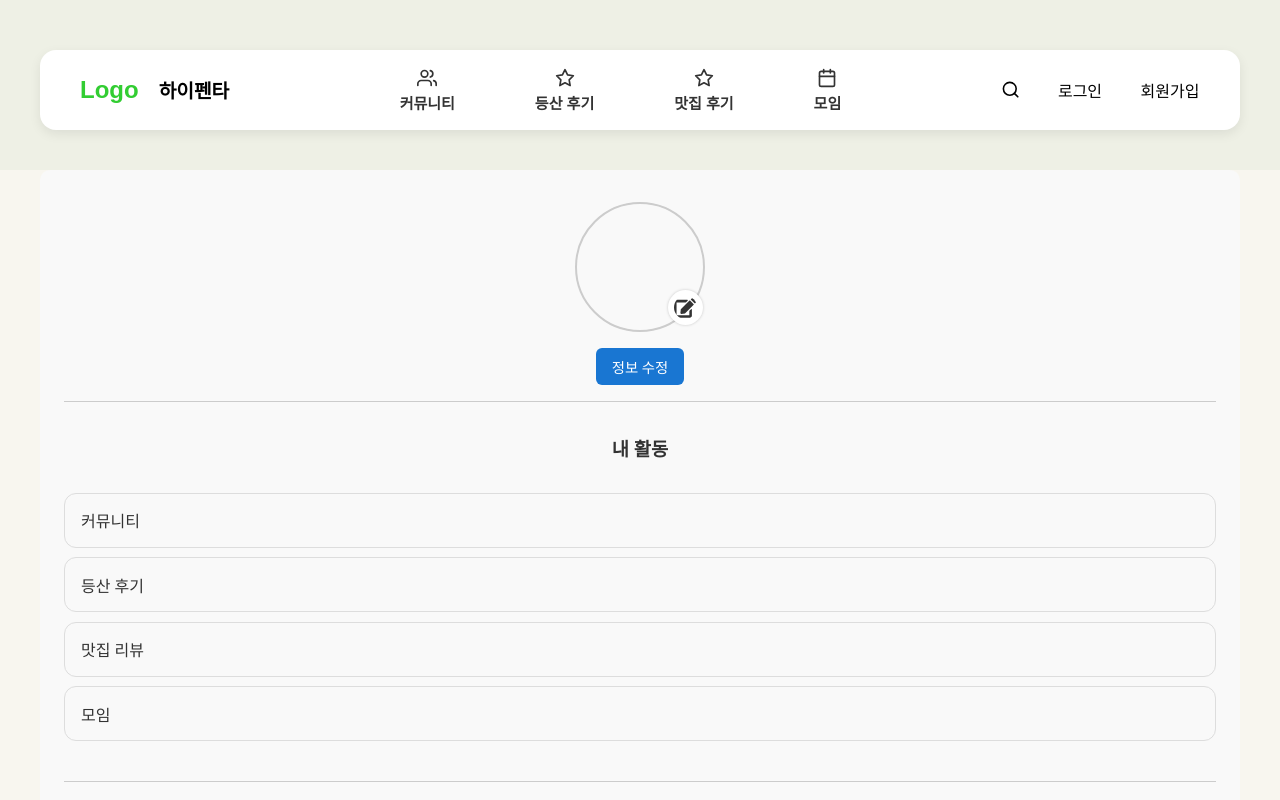
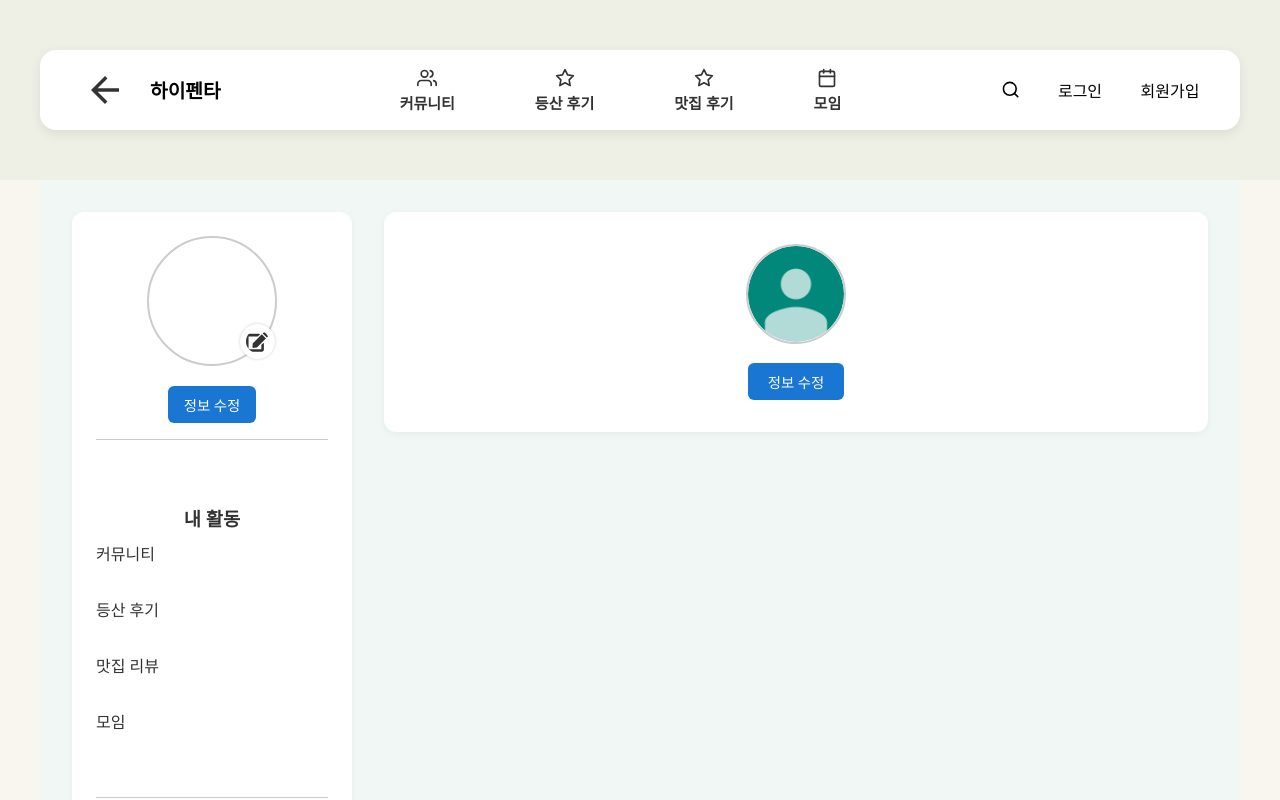
Before and after one commit to kimyk0101/hpm_react, a React (Vite) app: page /mypage in a window 1280 px wide. Shown: the top 800 px of the page. Built offline with nearby package versions, Linux system fonts and the light colour scheme; no server answers; a web font is replaced by a local one.

Commit message:
[경민] 마이페이지 css 작업중

```diff
--- a/src/components/Header/BackButton.jsx
+++ b/src/components/Header/BackButton.jsx
@@ -4,7 +4,7 @@ import { MdArrowBack } from "react-icons/md"; // 아이콘 추가
 const BackButton = () => {
   const navigate = useNavigate();
   return (
-    <button onClick={() => navigate("/")} className="back-button">
+    <button onClick={() => navigate("/")} className="h-back-button">
       <MdArrowBack size={42} />
     </button>
   );
--- a/src/css/Header.css
+++ b/src/css/Header.css
@@ -111,7 +111,7 @@ background-color: #fff;
   /* font-size: 0.9rem; */
 }
 
-.back-button {
+.h-back-button {
   background: none;
   border: none;
   cursor: pointer;
@@ -121,6 +121,6 @@ background-color: #fff;
   color: #333;
 }
 
-.back-button:hover {
+.h-back-button:hover {
   color: #ff6600;
 }
--- a/src/css/Mypage.css
+++ b/src/css/Mypage.css
@@ -1,16 +1,52 @@
-/* ===== MYPAGE 전체 레이아웃 ===== */
+/* ===== MYPAGE 전체 레이아웃 (Mypage.jsx) ===== */
 .mypage-layout {
-    /* max-width: 800px; */
-    border-radius: 10px;
-    /* margin: 0 auto; */
-    padding: 2rem 1.5rem;
+  display: flex;
+  gap: 2rem;
+  padding: 2rem;
+  margin: 100px auto 0;
+  background-color: #f0f7f4;
   font-family: 'Segoe UI', sans-serif;
-    background-color: #f9f9f9;
+  max-width: 1200px;
   color: #333;
-    margin-top: 90px;
 }
 
-  /* ===== HEADER ===== */
+/* ===== 사이드바 (MypageHeader + MypageFooter) ===== */
+.mypage-sidebar {
+  width: 280px;
+  display: flex;
+  flex-direction: column;
+  gap: 2rem;
+  background-color: #fff;
+  padding: 1.5rem;
+  border-radius: 12px;
+  box-shadow: 0 2px 6px rgba(0,0,0,0.05);
+}
+
+.sidebar-menu ul {
+  list-style: none;
+  padding: 0;
+}
+
+.sidebar-menu li {
+  padding-bottom: 2rem;
+  border-radius: 6px;
+  cursor: pointer;
+  transition: background-color 0.2s ease;
+}
+
+.sidebar-menu li:hover {
+  background-color: #e0f2f1;
+}
+
+/* ===== 오른쪽 콘텐츠 영역 (히스토리, 활동 카드 등) ===== */
+.mypage-main-content {
+  flex: 1;
+  display: flex;
+  flex-direction: column;
+  gap: 2rem;
+}
+
+/* ===== 헤더 (닉네임 + 버튼들) - MypageHeader.jsx ===== */
 .mypage-header {
   text-align: center;
   margin-bottom: 2rem;
@@ -20,7 +56,7 @@
 
 .mypage-header h2 {
   font-size: 1.8rem;
-    margin: 1rem;
+  margin: 1rem 0 0.5rem;
 }
 
 .header-actions {
@@ -43,14 +79,14 @@
   background-color: #1565c0;
 }
 
-/* ===== Profile Image ===== */
+/* ===== 프로필 이미지 - ProfileImage.jsx ===== */
 .profile-wrapper {
   position: relative;
   display: flex;
   justify-content: center;
   align-items: center;
   flex-direction: column;
-  margin-bottom: 20px 0;
+  margin-bottom: 20px;
 }
 
 .profile-img-container {
@@ -89,7 +125,6 @@
   box-shadow: 0 0 3px rgba(0, 0, 0, 0.2);
 }
 
-/* 메뉴: 변경 / 삭제 */
 .profile-menu {
   position: absolute;
   top: 50%;
@@ -118,54 +153,65 @@
   background-color: #f5f5f5;
 }
 
+/* ===== Footer 메뉴 - MypageFooter.jsx ===== */
 
-  /* ===== CONTENT ===== */
-  .mypage-content {
-    margin-bottom: 2.5rem;
+/* ===== 콘텐츠 카드 영역 ===== */
+.card-grid {
+  display: flex;
+  flex-wrap: wrap;
+  gap: 1rem;
 }
 
-  .mypage-content h3 {
-    /* font-size: 1.4rem; */
-    margin-bottom: 2rem;
+.activity-card {
+  flex: 1;
+  min-width: 200px;
+  padding: 1rem;
+  background-color: white;
+  border: 1px solid #ddd;
+  border-radius: 10px;
+  box-shadow: 0 1px 4px rgba(0, 0, 0, 0.05);
+  transition: transform 0.2s ease;
 }
 
-  .mypage-content ul {
-    /* display: flex; */
-    /* justify-content: space-around; */
-    /* gap: 1.5rem; */
-    list-style: none;
-    padding: 0;
-    margin: 0;
+.activity-card:hover {
+  transform: scale(1.03);
 }
 
-  .mypage-content li {
-    /* width: 150px; */
-    /* height: 80px; */
-    /* text-align: center; */
-    padding: 0.9rem 1rem;
-    /* background-color: #fff; */
-    border: 1px solid #ddd;
-    margin-bottom: 0.6rem;
-    border-radius: 12px;
-    /* box-shadow: 0 4px 8px rgba(0, 0, 0, 0.04); */
-    /* font-size: 1rem; */
-    /* font-weight: 600; */
-    /* color: #333; */
+/* ===== 히스토리 탭 - Mypage.jsx (우측 콘텐츠) ===== */
+.history-tabs {
+  display: flex;
+  gap: 1rem;
+  margin-bottom: 1.5rem;
+}
+
+.history-tabs button {
+  padding: 0.5rem 1.2rem;
+  border: none;
+  border-radius: 6px;
+  background-color: #e0e0e0;
+  font-size: 0.95rem;
   cursor: pointer;
   transition: background-color 0.2s ease;
-    /* display: flex; */
-    /* align-items: center; */
-    /* justify-content: center; */
-    /* text-align: center; */
 }
 
-  .mypage-content li:hover {
-    background-color: #f0f8ff;
-    transform: scale(1.03);
-    box-shadow: 0 6px 12px rgba(0, 0, 0, 0.08);
+.history-tabs button.active {
+  background-color: #2e7d32;
+  color: white;
 }
 
-  /* ===== FOOTER ===== */
+.history-tabs button:hover {
+  background-color: #388e3c;
+  color: white;
+}
+
+.history-content {
+  background-color: white;
+  padding: 1.5rem;
+  border-radius: 12px;
+  box-shadow: 0 2px 6px rgba(0, 0, 0, 0.04);
+}
+
+/* ===== Footer 메뉴 - MypageFooter.jsx ===== */
 .mypage-footer {
   display: flex;
   flex-direction: column;
@@ -179,12 +225,13 @@
 .mypage-footer h3 {
   margin-bottom: 2rem;
   font-weight: bold;
+  /* border-top: 1px solid #ccc; */
 }
 
 .mypage-footer ul {
   list-style: none;
   padding: 0;
-    margin:0;
+  margin: 0;
 }
 
 .mypage-footer li {
@@ -199,16 +246,54 @@
   text-decoration: underline;
 }
 
-  /* ===== RESPONSIVE ===== */
-  /* @media screen and (max-width: 600px) {
-    .header-actions {
-      flex-direction: column;
-      align-items: center;
+
+/* ===== Mypage Home - ProfileBox.jsx ===== */
+
+.profile-box {
+  background-color: #fff;
+  padding: 2rem;
+  border-radius: 12px;
+  box-shadow: 0 2px 8px rgba(0,0,0,0.05);
+  text-align: center;
 }
 
-    .mypage-footer {
-      flex-direction: column;
-      align-items: flex-start;
+.profile-box .profile-img-container {
+  width: 100px;
+  height: 100px;
+  margin: 0 auto 1rem;
+  border-radius: 50%;
+  overflow: hidden;
+  border: 2px solid #ccc;
 }
+
+.profile-box .profile-img {
+  width: 100%;
+  height: 100%;
+  object-fit: cover;
 }
-   */
+
+.profile-nickname {
+  font-size: 1.2rem;
+  font-weight: bold;
+  margin-bottom: 0.5rem;
+}
+
+.profile-email {
+  font-size: 0.95rem;
+  color: #777;
+  margin-bottom: 1.2rem;
+}
+
+.edit-btn {
+  background-color: #1976d2;
+  color: white;
+  border: none;
+  padding: 0.5rem 1.2rem;
+  border-radius: 6px;
+  cursor: pointer;
+  font-size: 0.9rem;
+}
+
+.edit-btn:hover {
+  background-color: #125aa0;
+}
--- a/src/pages/Mypage/Mypage.jsx
+++ b/src/pages/Mypage/Mypage.jsx
@@ -1,15 +1,23 @@
+// /pages/Mypage/Mypage.jsx
+import { useState } from "react";
 import MypageHeader from "./MypageHeader";
 import MypageContent from "./MypageContent";
 import MypageFooter from "./MypageFooter";
+import ProfileBox from "./ProfileBox";
+import MyPostsPage from "./history/MyPostsPage";
+import CommunityTab from "./history/community/CommunityTab";
+import MountainTab from "./history/mountain/MountainTab";
+import RestaurantTab from "./history/restaurant/RestaurantTab";
 import DefaultLayout from "../../layouts/DefaultLayout";
 import Header from "../../components/Header/Header";
 import Footer from "../../components/Footer/Footer";
 import ContentContainer from "../../layouts/ContentContainer";
 import "../../css/Mypage.css";
-import { useNavigate } from 'react-router-dom'; // useNavigate 임포트
+import { useNavigate } from "react-router-dom";
 
 const Mypage = () => {
-    const navigate = useNavigate(); // useNavigate 훅 호출
+  const navigate = useNavigate();
+  const [activeTab, setActiveTab] = useState("home");
 
   return (
     <>
@@ -17,26 +25,46 @@ const Mypage = () => {
         <ContentContainer>
           <Header
             title="하이펜타"
-                        showBack={false}
-                        showLogo={true}
+            showBack={true}
             showIcons={{ search: true }}
             menuItems={[
               { label: "커뮤니티", onClick: () => navigate("/communities") },
-                            { label: "등산 후기", onClick: () => navigate("/hiking-reviews") },
-                            { label: "맛집 후기", onClick: () => navigate("/restaurant-reviews") },
+              {
+                label: "등산 후기",
+                onClick: () => navigate("/hiking-reviews"),
+              },
+              {
+                label: "맛집 후기",
+                onClick: () => navigate("/restaurant-reviews"),
+              },
               { label: "모임", onClick: () => navigate("/clubs") },
             ]}
           />
         </ContentContainer>
       </header>
+
       <DefaultLayout>
         <div className="mypage-layout">
+          <aside className="mypage-sidebar">
+            <div className="sidebar-profile">
               <MypageHeader />
-                    <MypageContent />
+            </div>
+            <div className="sidebar-menu">
+              <MypageContent setActiveTab={setActiveTab} />
+            </div>
+            <div className="sidebar-footer">
               <MypageFooter />
             </div>
+          </aside>
+
+          <main className="mypage-main-content">
+            {activeTab === "home" && <ProfileBox />}
+            {activeTab === "community" && <CommunityTab />}
+            {activeTab === "mountain" && <MountainTab />}
+            {activeTab === "restaurant" && <RestaurantTab />}
+          </main>
+        </div>
       </DefaultLayout>
-            <Footer />
     </>
   );
 };
--- a/src/pages/Mypage/MypageContent.jsx
+++ b/src/pages/Mypage/MypageContent.jsx
@@ -1,17 +1,15 @@
 import { useNavigate } from "react-router-dom";
 
-const MypageContent = () => {
+const MypageContent = ({ setActiveTab }) => {
   const navigate = useNavigate();
 
   return (
     <section className="mypage-content">
       <h3>내 활동</h3>
       <ul>
-        <li onClick={() => navigate("/mypage/mypostspage?tab=community")}>
-          커뮤니티
-        </li>
-        <li onClick={() => navigate("/mypage/hiking")}>등산 후기</li>
-        <li onClick={() => navigate("/mypage/food")}>맛집 리뷰</li>
+        <li onClick={() => setActiveTab("community")}>커뮤니티</li>
+        <li onClick={() => setActiveTab("mountain")}>등산 후기</li>
+        <li onClick={() => setActiveTab("restaurant")}>맛집 리뷰</li>
         <li onClick={() => navigate("")}>모임</li>
       </ul>
     </section>
--- /dev/null
+++ b/src/pages/Mypage/ProfileBox.jsx
@@ -0,0 +1,29 @@
+import React from "react";
+import { useAuth } from "../../contexts/AuthContext";
+import "../../css/Mypage.css";
+
+const ProfileBox = () => {
+  const { user } = useAuth();
+
+  return (
+    <div className="profile-box">
+      <div className="profile-img-container">
+        <img
+          src={user?.profileurl || "/default-profile.jpg"}
+          alt="프로필"
+          className="profile-img profile-img-loaded"
+        />
+      </div>
+      <h2 className="profile-nickname">{user?.nickname}</h2>
+      <p className="profile-email">{user?.email}</p>
+      <button
+        className="edit-btn"
+        onClick={() => (window.location.href = "/mypage/edit")}
+      >
+        정보 수정
+      </button>
+    </div>
+  );
+};
+
+export default ProfileBox;
```
Also changed, not shown: src/css/MyPostsPage.css (+32 -34 lines). Lines whose indentation alone changed are shown as unchanged.
